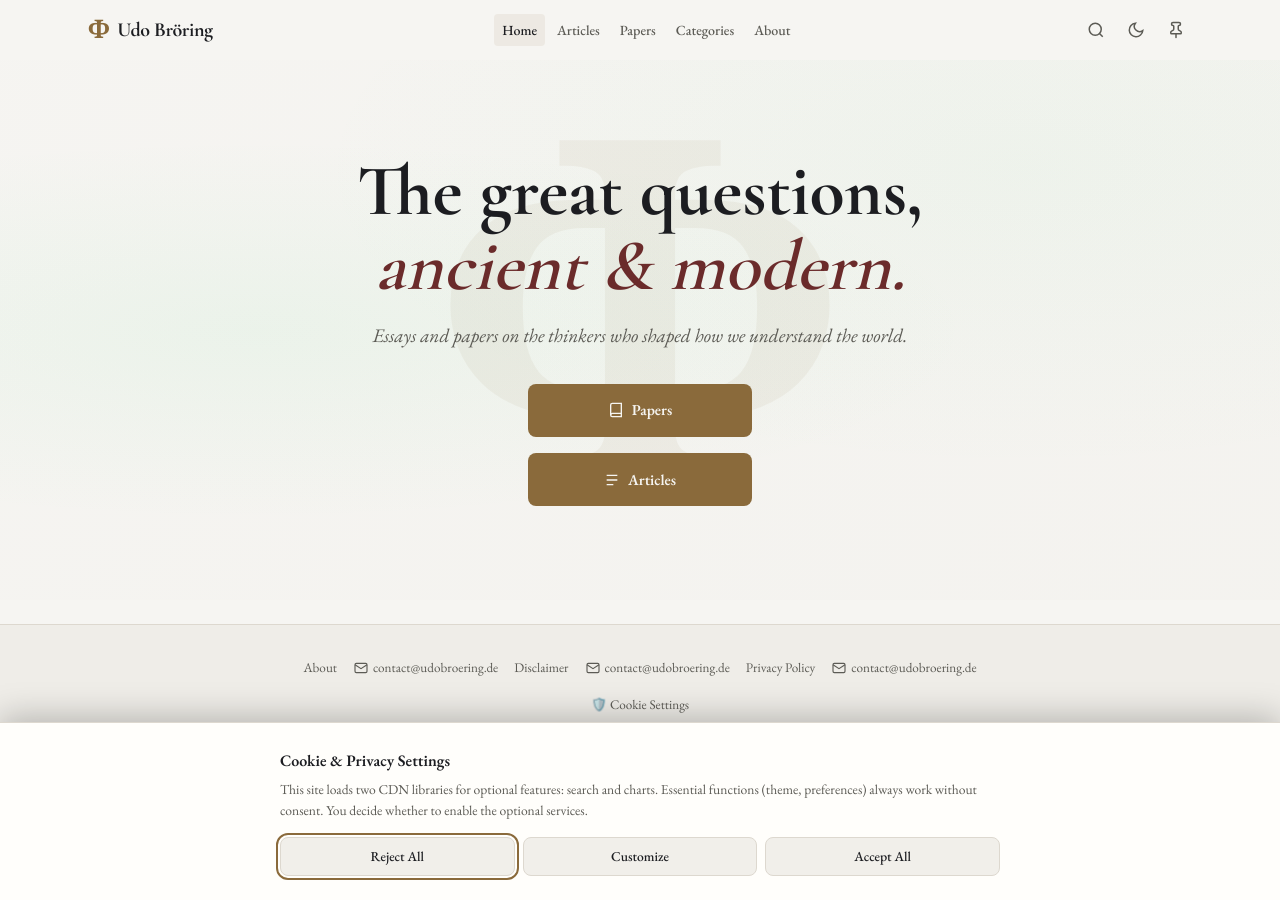
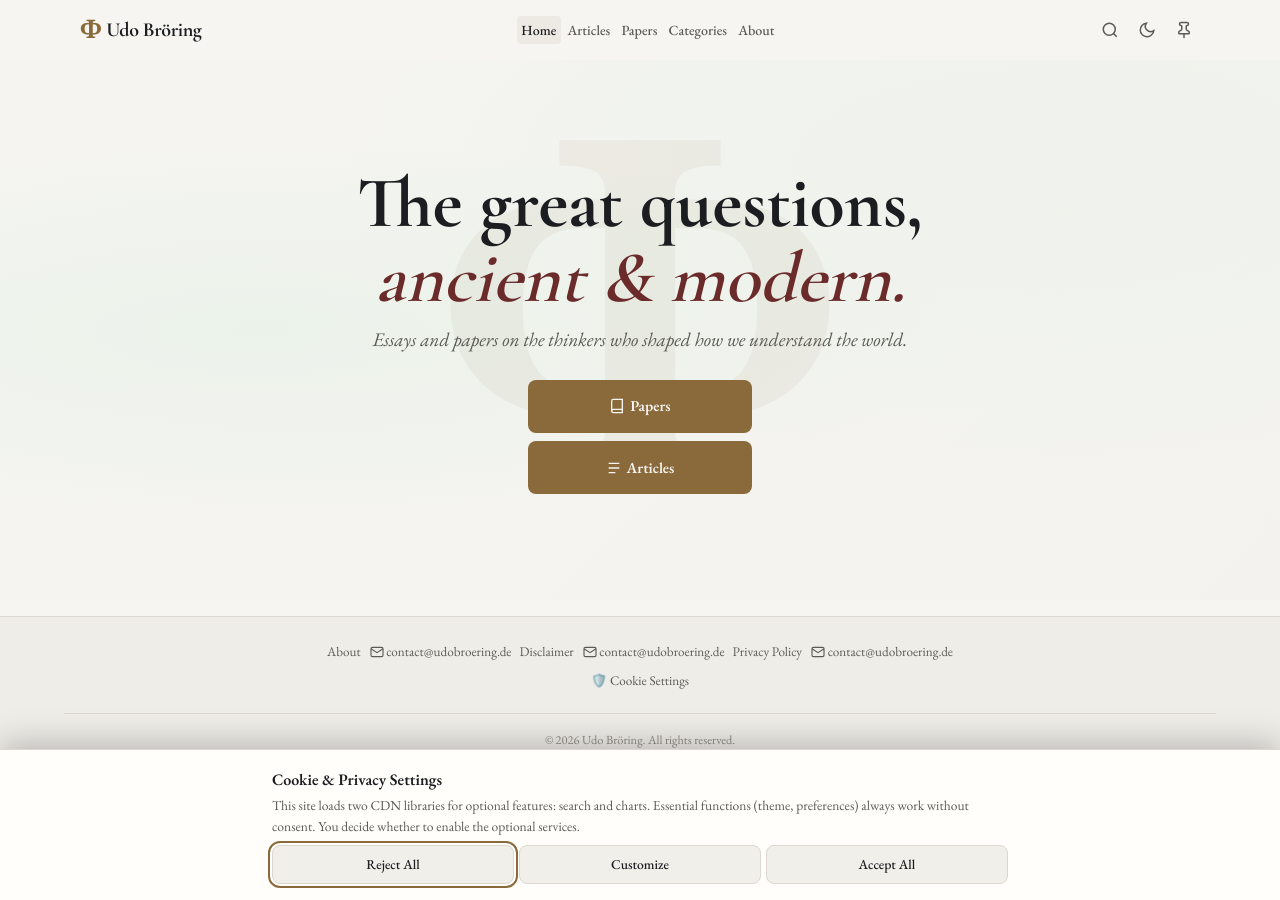
Before and after one commit to Ranzlappen/UdoBroering, a Jekyll site: the page built from index.html, in a window 1280 px wide. Built offline with Jekyll 4.4.1, drawn with Linux system fonts in a browser that asks for light colours; the list of posts is cut into pages by our own code.

Commit message:
Adjust spacing variables in style.css

```diff
--- a/assets/css/style.css
+++ b/assets/css/style.css
@@ -51,13 +51,13 @@
   --f-mono:    'SF Mono', SFMono-Regular, Consolas, 'Liberation Mono', Menlo, Courier, monospace;
 
   /* Spacing */
-  --space-xs:  0.25rem;
-  --space-sm:  0.5rem;
-  --space-md:  1rem;
-  --space-lg:  1.5rem;
-  --space-xl:  2rem;
-  --space-2xl: 3rem;
-  --space-3xl: 4rem;
+  --space-xs:  0.1rem;
+  --space-sm:  0.3rem;
+  --space-md:  0.5rem;
+  --space-lg:  1.0rem;
+  --space-xl:  1.5rem;
+  --space-2xl: 2rem;
+  --space-3xl: 3rem;
 
   /* Layout */
   --max-width:   72rem;
```
